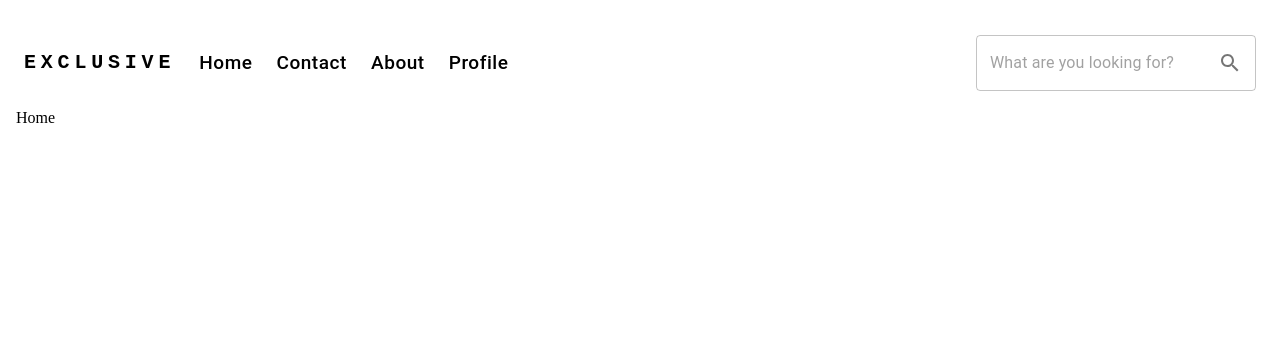
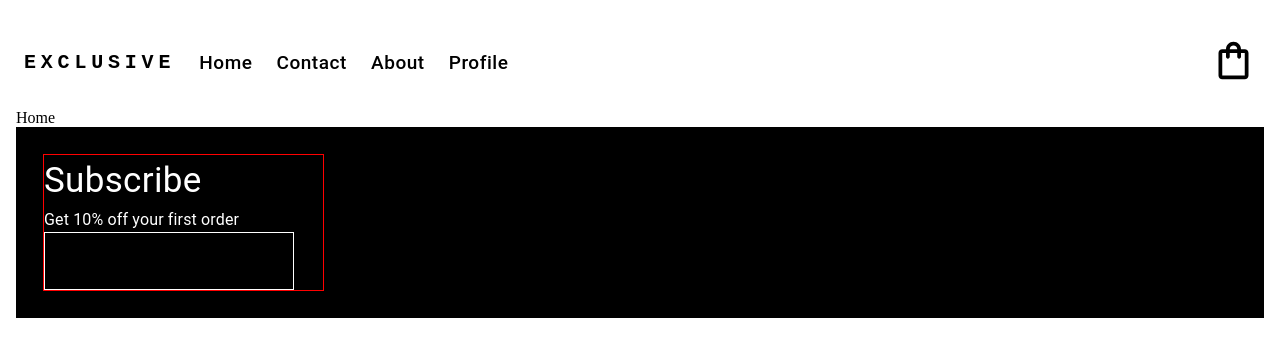
Before and after one commit to Rohit1415/look-store, a React (Vite) app: page / in a window 1280 px wide. Shown: the top 356 px of the page. Built offline with nearby package versions, Linux system fonts and the light colour scheme; the HTML template or start-up script is replaced by a standard one.

Commit message:
working on footer

```diff
--- a/src/App.tsx
+++ b/src/App.tsx
@@ -2,6 +2,7 @@ import { BrowserRouter, Route, Routes } from "react-router-dom";
 import Home from "./Pages/Home";
 import Appbar from "./Component/Appbar";
 import { Box } from "@mui/material";
+import Footer from "./Component/Footer/Footer";
 
 const App = () => {
   return (
@@ -20,6 +21,7 @@ const App = () => {
         <Routes>
           <Route path='/' element={<Home />} />
         </Routes>
+        <Footer />
       </BrowserRouter>
     </Box>
   );
--- a/src/Component/Appbar.tsx
+++ b/src/Component/Appbar.tsx
@@ -8,9 +8,7 @@ import Menu from '@mui/material/Menu';
 import MenuIcon from '@mui/icons-material/Menu';
 import Button from '@mui/material/Button';
 import MenuItem from '@mui/material/MenuItem';
-import { InputAdornment, TextField } from '@mui/material';
-// import ShoppingBagOutlinedIcon from '@mui/icons-material/ShoppingBagOutlined';
-import SearchIcon from '@mui/icons-material/Search';
+import ShoppingBagOutlinedIcon from '@mui/icons-material/ShoppingBagOutlined';
 
 const pages = [
   { title: 'Home', path: '/home' },
@@ -61,19 +59,18 @@ const Appbar = () =>  {
                 </Button> ))
             }
           </Box>
-          <Box>
-            <TextField
-              placeholder='What are you looking for?'
-              variant="outlined"
-              InputProps={{
-                endAdornment: (
-                  <InputAdornment position="end">
-                    <SearchIcon />
-                  </InputAdornment>
-                ),
-              }}
-            />
-          </Box>
+            <Box>
+              <ShoppingBagOutlinedIcon sx={{
+                fontSize : {
+                  xs: 35,
+                  sm: 35,
+                  md: 40,
+                  lg: 45,
+                  xl: 50
+                },
+                cursor: 'pointer'
+              }}  />
+            </Box>
         </Toolbar>
     </AppBar>
 
--- /dev/null
+++ b/src/Component/Footer/Footer.tsx
@@ -0,0 +1,29 @@
+import { Box, Grid, TextField, Typography } from '@mui/material'
+
+const Footer = () => {
+  return (
+    <Box sx={{
+        padding: '15px',
+        bgcolor: '#000'
+    }} >
+        <Grid container>
+            <Grid item xs={12} sm={12} md={6} lg={3} xl={3} p={1.5}>
+                <Box sx={{border:"1px solid red"}}>
+                    <Typography fontSize='35px' color="#fff" textTransform='capitalize'>
+                        subscribe
+                    </Typography>
+                    <Typography color='#fff' >
+                        Get 10% off your first order
+                    </Typography>
+                    <TextField sx={{
+                        border: '1px solid #fff',
+                        color:"#fff"
+                    }}  placeholder='Enter your email' />
+                </Box>
+            </Grid>
+        </Grid>
+    </Box>
+  )
+}
+
+export default Footer
```
